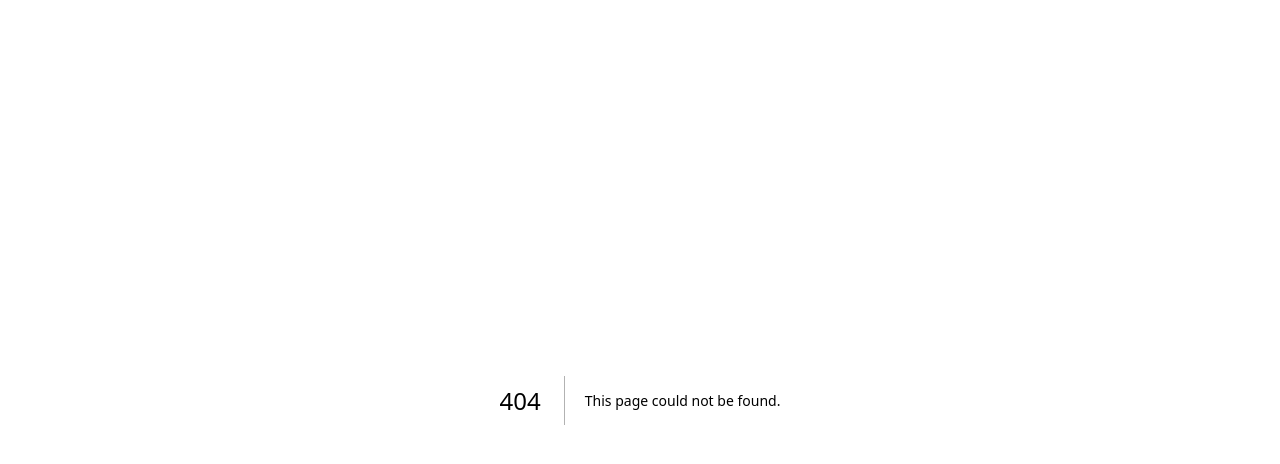
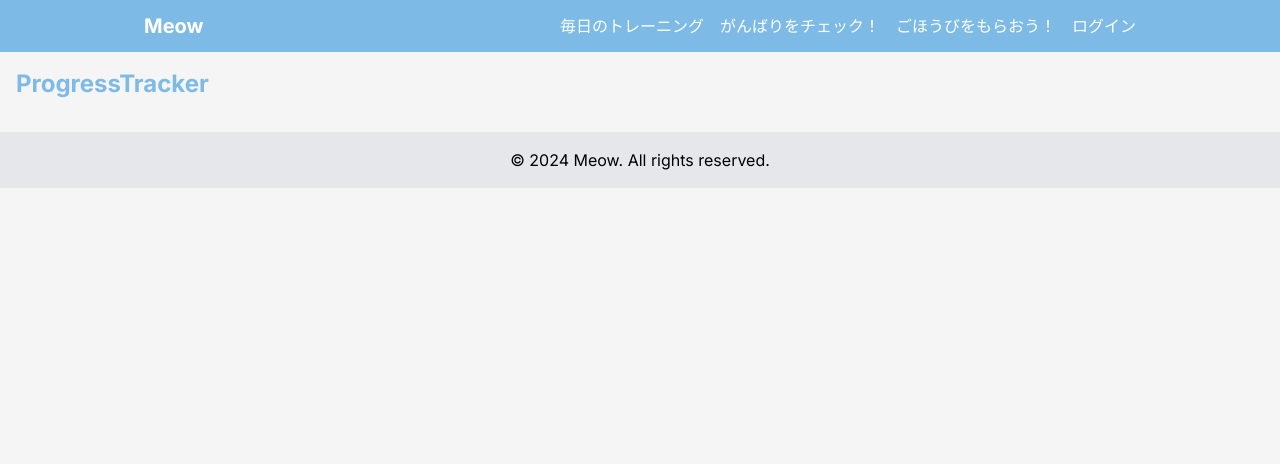
Before and after one commit to yamasakih/meow, a Next.js app: page /progress-tracker in a window 1280 px wide. Before the commit this address had no page. Shown: the top 464 px of the page. Built offline with nearby package versions, Linux system fonts and the light colour scheme.

Commit message:
:art: Add temporary progress-tracker page

```diff
--- /dev/null
+++ b/app/progress-tracker/page.tsx
@@ -0,0 +1,18 @@
+'use client'
+
+import Footer from '../components/Footer';
+import Header from '../components/Header';
+
+export default function ProgressTracker() {
+  return (
+    <div className="flex flex-col min-h-screen bg-custom-light-gray">
+      <Header/>
+
+      <div className="p-4">
+        <h1 className="text-2xl font-bold text-custom-light-blue mb-4">ProgressTracker</h1>
+      </div>
+      <Footer/>
+    </div>
+
+  );
+}
```
